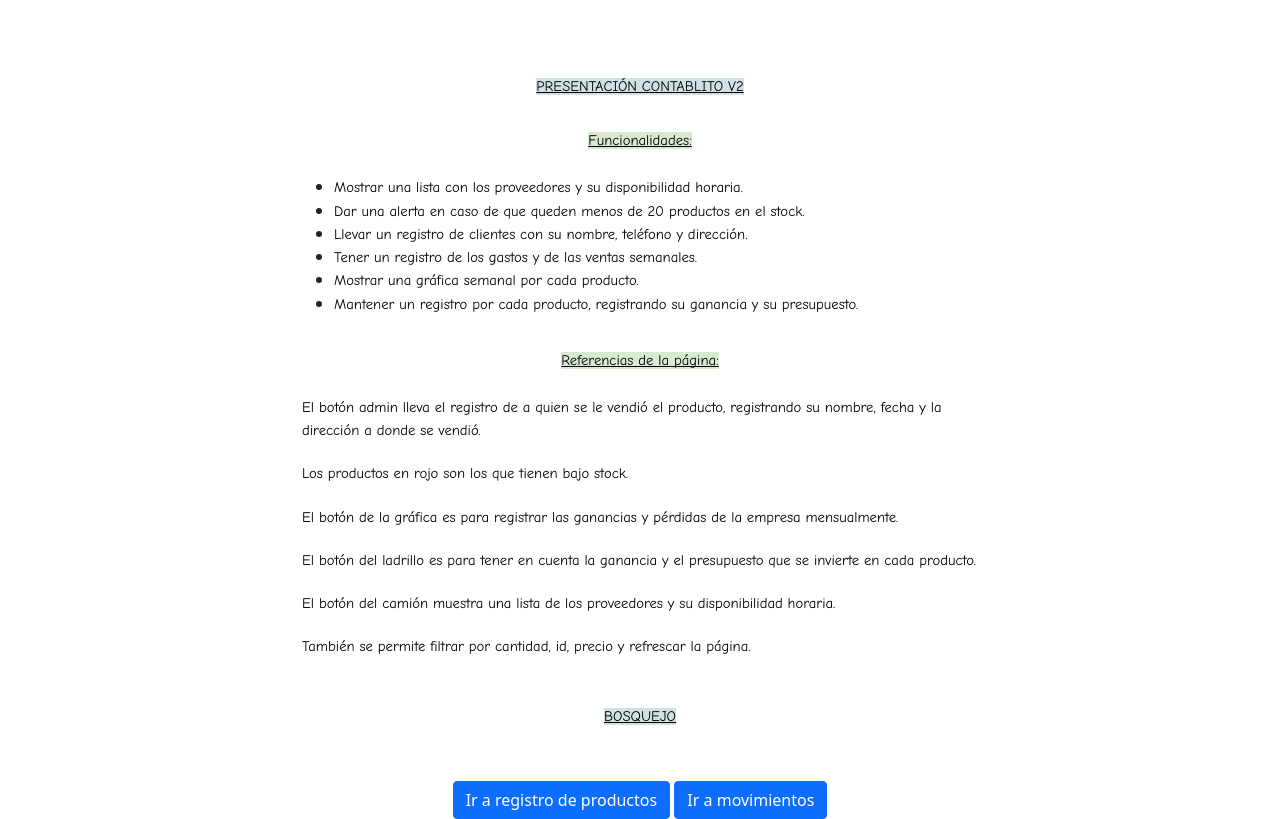
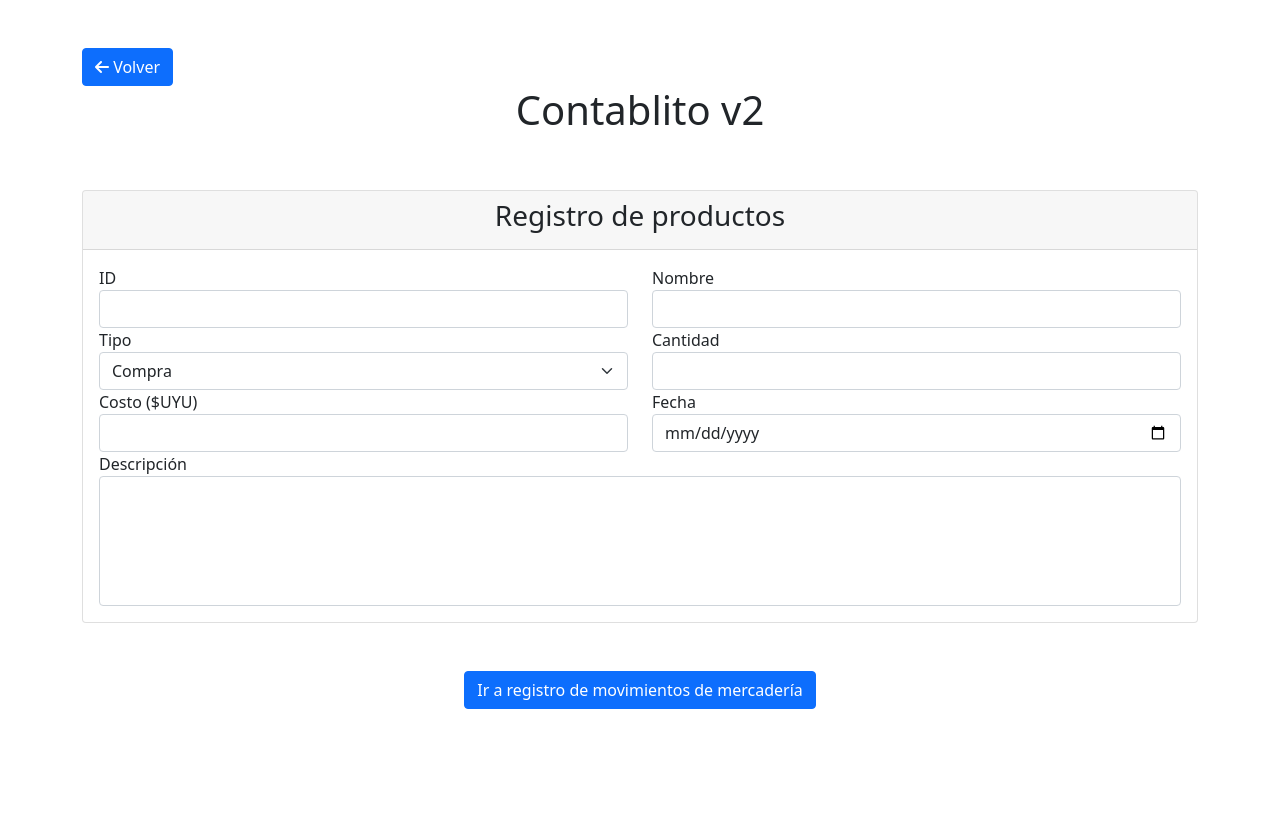
Before and after one commit to nicolasamoroso/Barraca-Ladrillos-SRL, a plain HTML site: page index.html in a window 1280 px wide. Drawn offline with Linux system fonts and the light colour scheme.

Commit message:
re-index
Borro el index y lo cambio a registro-productos

```diff
--- a/index.html
+++ b/index.html
@@ -4,49 +4,84 @@
     <meta charset="UTF-8">
     <meta http-equiv="X-UA-Compatible" content="IE=edge">
     <meta name="viewport" content="width=device-width, initial-scale=1.0">
-    <title>Contablito v2</title>
+    <title>Registro de Productos</title>
 
     <link href="styles/bootstrap.min.css" rel="stylesheet">
     <link href="styles/styles.css" rel="stylesheet">
-    <link href="styles/index.css" rel="stylesheet">
     <link href="https://fonts.googleapis.com/css?family=Raleway:300,300i,400,400i,700,700i,900,900i" rel="stylesheet">
     <link href="styles/font-awesome.min.css" rel="stylesheet">
 
     <script src="https://kit.fontawesome.com/95b02ed607.js" crossorigin="anonymous"></script>
 </head>
 <body>
-    <div class="container mt-5 mw-700px">
-
-        <h1><span>PRESENTACIÓN CONTABLITO V2</span></h1>
-
-        <h2><span >Funcionalidades:</span></h2>
-
-        <ul>
-            <li><span>Mostrar una lista con los proveedores y su disponibilidad horaria.</span></li>
-            <li><span>Dar una alerta en caso de que queden menos de 20 productos en el stock.</span></li>
-            <li><span>Llevar un registro de clientes con su nombre, teléfono y dirección.</span></li>
-            <li><span>Tener un registro de los gastos y de las ventas semanales.</span></li>
-            <li><span>Mostrar una gráfica semanal por cada producto.</span></li>
-            <li><span>Mantener un registro por cada producto, registrando su ganancia y su presupuesto.</span></li>
-        </ul>
-
-        <h2><span>Referencias de la página:</span></h2>
-
-        <p><span>El botón admin lleva el registro de a quien se le vendió el producto, registrando su nombre, fecha y la dirección a donde se vendió.</span></p>
-        <p><span>Los productos en rojo son los que tienen bajo stock.</span></p>
-        <p><span>El botón de la gráfica es para registrar las ganancias y pérdidas de la empresa mensualmente.</span></p>
-        <p><span>El botón del ladrillo es para tener en cuenta la ganancia y el presupuesto que se invierte en cada producto.</span></p>
-        <p><span>El botón del camión muestra una lista de los proveedores y su disponibilidad horaria.</span></p>
-        <p><span>También se permite filtrar por cantidad, id, precio y refrescar la página.</span></p>
+    <div class="container mt-5">
+        <div class="row">
+            <div class="col">
+                <a href="index.html" class="btn btn-primary"><i class="fas fa-arrow-left"></i> Volver</a>
+            </div>
+        </div>
+        <div class="row">
+            <div class="col text-center">
+                <h1>Contablito v2</h1>
+            </div>
+        </div>
+        <div class="row">
+            <div class="col">
+                <div class="card mt-5">
+                    <div class="card-header text-center">
+                        <h3>Registro de productos</h3>
+                    </div>
+                    <div class="card-body">
+                        <form action="registro-productos.html" method="post">
+                            <div class="row">
+                                <div class="col">
+                                    <label for="id">ID</label>
+                                    <input type="text" class="form-control" name="id" id="id" required>
+                                </div>
+                                <div class="col">
+                                    <label for="nombre">Nombre</label>
+                                    <input type="text" class="form-control" name="nombre" id="nombre" required>
+                                </div>
+                            </div>
+                            <div class="row">
+                                <div class="col">
+                                    <label for="tipo">Tipo</label>
+                                    <select name="tipo" id="tipo" class="form-select cursor" required>
+                                        <option value="compra">Compra</option>
+                                        <option value="venta">Venta</option>
+                                    </select>
+                                </div>
+                                <div class="col">
+                                    <label for="cantidad">Cantidad</label>
+                                    <input type="number" min="0" class="form-control" name="cantidad" id="cantidad" required>
+                                </div>
+                            </div>
+                            <div class="row">
+                                <div class="col">
+                                    <label for="costo">Costo ($UYU)</label>
+                                    <input type="number" min="0" class="form-control" name="costo" id="costo" required>
+                                </div>
+                                <div class="col">
+                                    <label for="fecha">Fecha</label>
+                                    <input type="date" class="form-control cursor" name="fecha" id="fecha" min="2022-09-09" required>
+                                </div>
+                            </div>
+                            <div class="col">
+                                <label for="descripcion">Descripción</label>
+                                <textarea class="form-control rezise" name="descripcion" id="descripcion" rows="3"></textarea>
+                            </div>
+                        </form>
+                    </div>
+                </div>
+            </div>
+        </div>
+        <div class="row">
+            <div class="col text-center">
+                <a href="movimientos.html" class="btn btn-primary mt-5">Ir a registro de movimientos de mercadería</a>
+            </div>
+        </div>
     </div>
 
-
-    <h1><span>BOSQUEJO</span></h1>
-
-    <div class="container mt-5 mw-700px text-center">
-        <a href="registro-productos.html" class="btn btn-primary btn-block">Ir a registro de productos</a>
-        <a href="movimientos.html" class="btn btn-primary btn-block">Ir a movimientos</a>
-    </div>
 
     <script src="js/bootstrap.bundle.min.js"></script>
     <script src="js/index.js"></script>
```
Also changed, not shown: registro-productos.html (deleted, +0 -89 lines).
